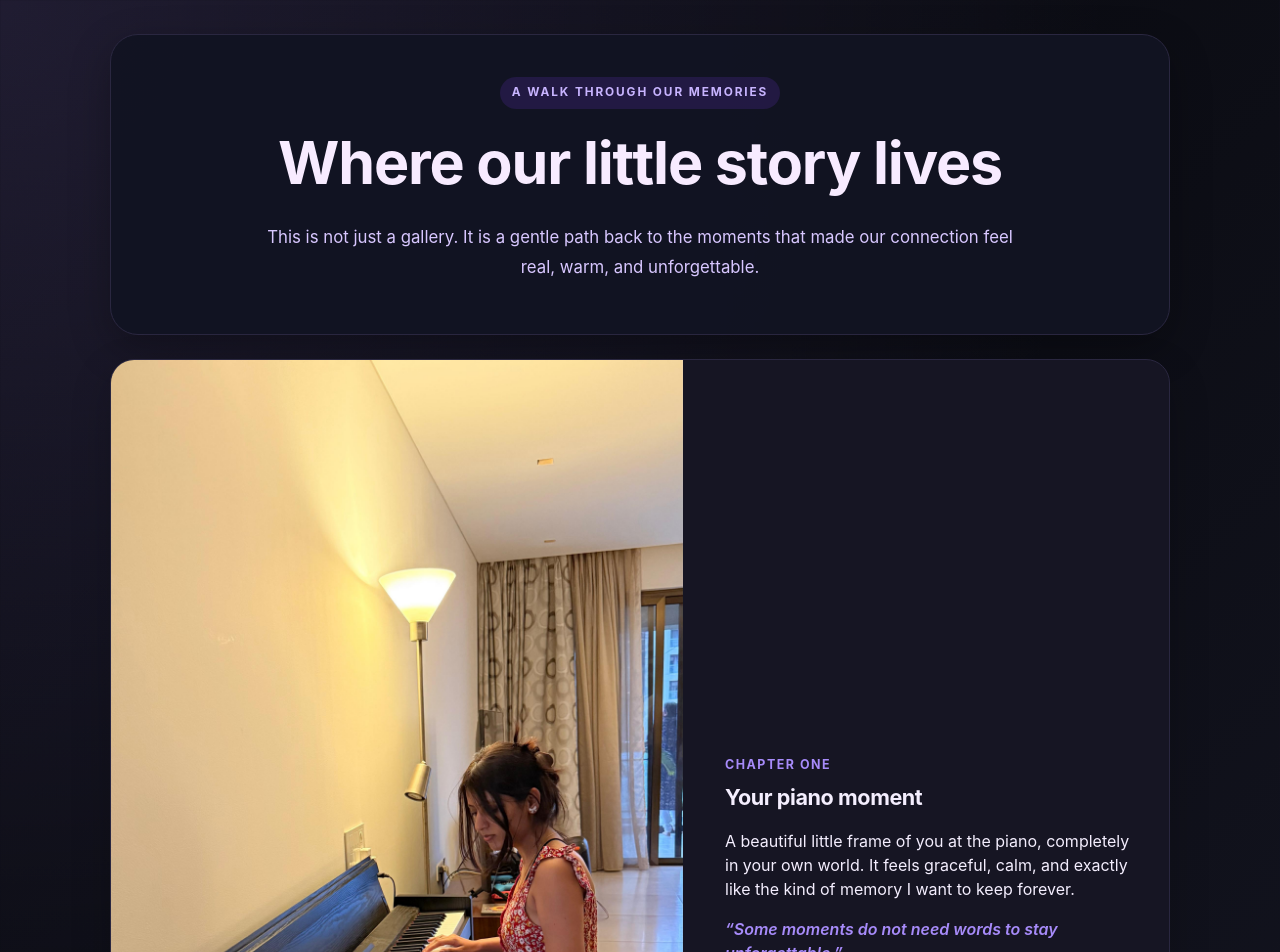
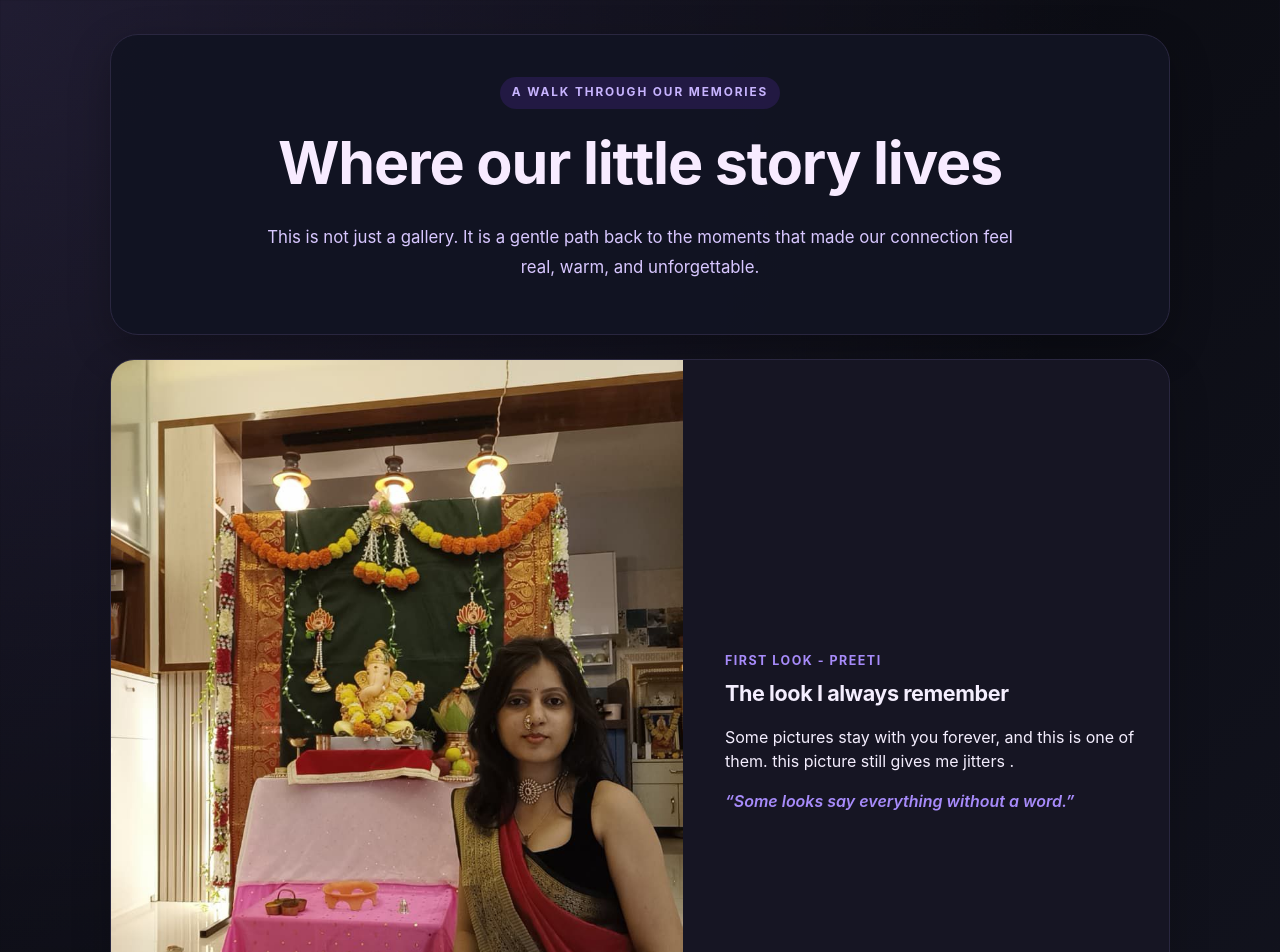
Before and after one commit to Arjunbhavsar/ForP, a React (Vite) app: page /#/gallery in a window 1280 px wide. Shown: the top 952 px of the page. Built offline with nearby package versions, Linux system fonts and the light colour scheme.

Commit message:
Add gallery images

```diff
--- a/src/Gallery.jsx
+++ b/src/Gallery.jsx
@@ -55,10 +55,26 @@ function usePageAudio(audioSrc) {
 
 const galleryItems = [
   {
-    chapter: 'Chapter One',
+    chapter: 'First look - Preeti',
+    title: 'The look I always remember',
+    story:
+      'Some pictures stay with you forever, and this is one of them. this picture still gives me jitters .',
+    quote: 'Some looks say everything without a word.',
+    image: `${import.meta.env.BASE_URL}gallery/firstlook.JPG`,
+  },
+  {
+    chapter: 'Favorite look - Arjun',
+    title: 'the look she adores',
+    story:
+      'A special frame that marks how much these shared moments mean to me. It feels personal and close to the heart.',
+    quote: 'The heart remembers what the eyes once saw.',
+    image: `${import.meta.env.BASE_URL}gallery/Arjun.jpg`,
+  },
+  {
+    chapter: 'Candid moment',
     title: 'Your piano moment',
     story:
-      'A beautiful little frame of you at the piano, completely in your own world. It feels graceful, calm, and exactly like the kind of memory I want to keep forever.',
+      'A beautiful little frame of you at the piano, completely in your own world. It feels graceful, and exactly like the kind of memory I want to keep forever.',
     quote: 'Some moments do not need words to stay unforgettable.',
     image: `${import.meta.env.BASE_URL}gallery/piano.JPG`,
   },
@@ -74,26 +90,11 @@ const galleryItems = [
     chapter: 'Chapter Three',
     title: 'Birthday call memory',
     story:
-      'That call felt full of smiles and celebration. It is one of those snapshots that instantly brings back the whole moment.',
+      'That call felt full of smiles and celebration. You could feel the happiness radiating through the phone.',
     quote: 'Happiness looks best when it is shared.',
     image: `${import.meta.env.BASE_URL}gallery/birthday.PNG`,
   },
-  {
-    chapter: 'Chapter Four',
-    title: 'The look I always remember',
-    story:
-      'Some pictures stay with you forever, and this is one of them. It is calm, beautiful, and full of feeling.',
-    quote: 'Some looks say everything without a word.',
-    image: `${import.meta.env.BASE_URL}gallery/firstlook.JPG`,
-  },
-  {
-    chapter: 'Chapter Five',
-    title: 'A memory of us',
-    story:
-      'A special frame that marks how much these shared moments mean to me. It feels personal and close to the heart.',
-    quote: 'The heart remembers what the eyes once saw.',
-    image: `${import.meta.env.BASE_URL}gallery/Arjun.jpg`,
-  },
+
 ];
 
 function Gallery() {
```
Also changed, not shown: 5 other files (tests, documents, lock files or other folders).
